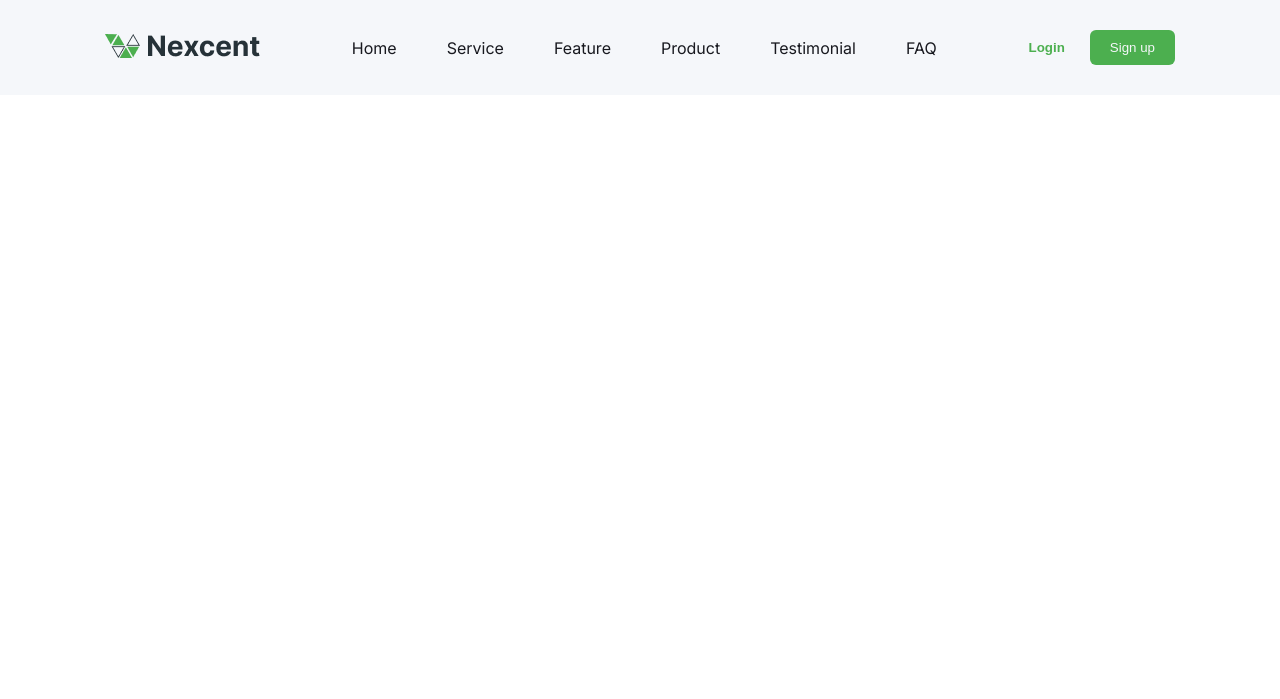
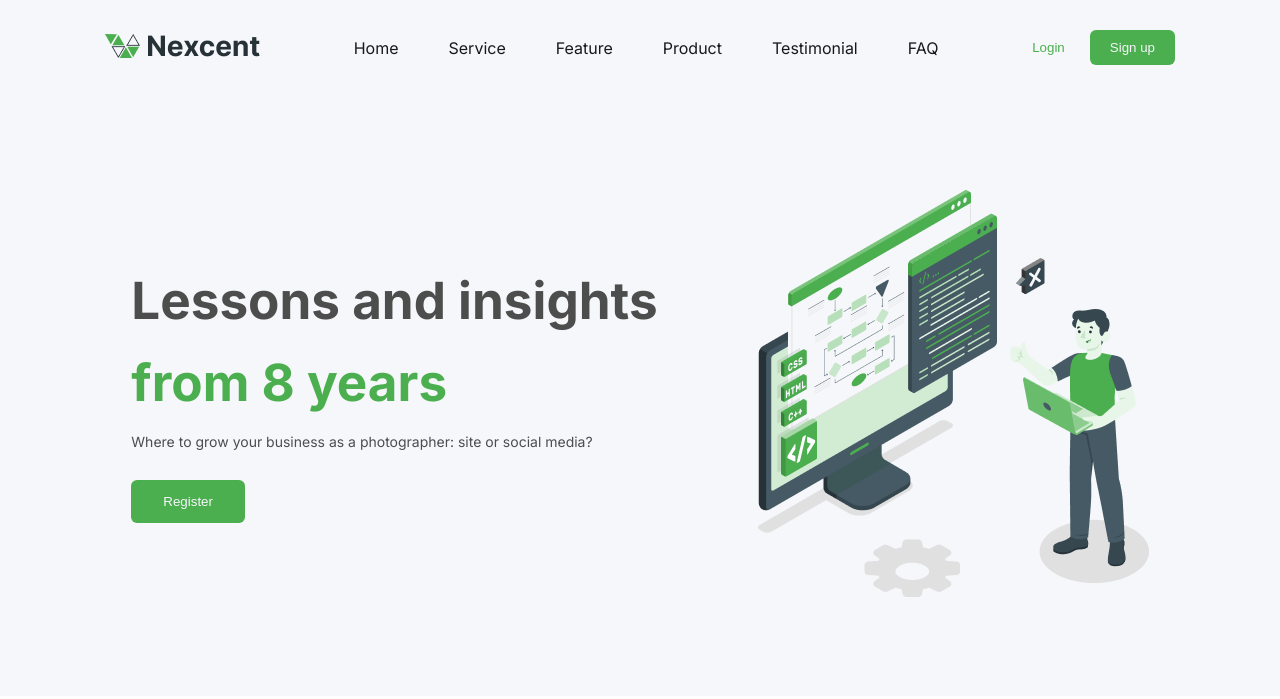
Before and after one commit to AArnedo/web-nexcent, a plain HTML site: page index.html in a window 1280 px wide. Drawn offline with Linux system fonts and the light colour scheme.

Commit message:
se agrego apartado de 'header' completo

```diff
--- a/index.html
+++ b/index.html
@@ -28,6 +28,17 @@
                     <button class="btn_signUp">Sign up</button>
                 </div>
             </div>
+            <div class="contenedor__header">
+                <div class="header__left">
+                    <h2 class="txt-header">Lessons and insights</h2>
+                    <h2 class="txt-green">from 8 years</h2>
+                    <p>Where to grow your business as a photographer: site or social media?</p>
+                    <button class="btn-header">Register</button>
+                </div>
+                <div class="header__right">
+                    <img src="./assets/Illustration.png" alt="ilustracion de header">
+                </div>
+            </div>
         </main>
     </div>
 </body>
--- a/styles.css
+++ b/styles.css
@@ -6,17 +6,22 @@
     padding: 0;
     box-sizing: border-box;
 }
+body{
+    font-family: "Inter";
+}
 .contenedor{
     width: 100%;
 }
 .contenedor__main{
     background-color: #F5F7FA;
 }
+
+/* NAVBAR */
+
 .contenedor__navbar{
     display: flex;
     justify-content: space-between;
     align-items: center;
-    font-family: "Inter", sans-serif;
     padding: 30px 105px;
 }
 .enlaces{
@@ -34,7 +39,6 @@
         border: none;
         background: none;
         color: #4CAF4F;
-        font-weight: bold;
         cursor: pointer;
     }
     .btn_signUp{
@@ -46,3 +50,40 @@
         cursor: pointer;
     }
 }
+
+/* HEADER */
+
+.contenedor__header{
+    display: flex;
+    justify-content: center;
+    align-items: center;
+    gap: 100px;
+    padding: 95px 50px;
+}
+.header__left{
+    display: flex;
+    flex-direction: column;
+    .txt-header{
+        color: #4D4D4D;
+        font-size: 3.2rem;
+        padding-bottom: 20px;
+    }
+    .txt-green{
+        color: #4CAF4F;
+        font-size: 3.2rem;
+        padding-bottom: 20px;
+    }
+    p{
+        color: #4D4D4D;
+        font-size: 14px;
+        padding-bottom: 30px;
+    }
+    .btn-header{
+        align-self: flex-start;
+        padding: 14px 32px;
+        border: none;
+        border-radius: 6px;
+        background-color: #4CAF4F;
+        color: #F5F7FA;
+    }
+}
```
